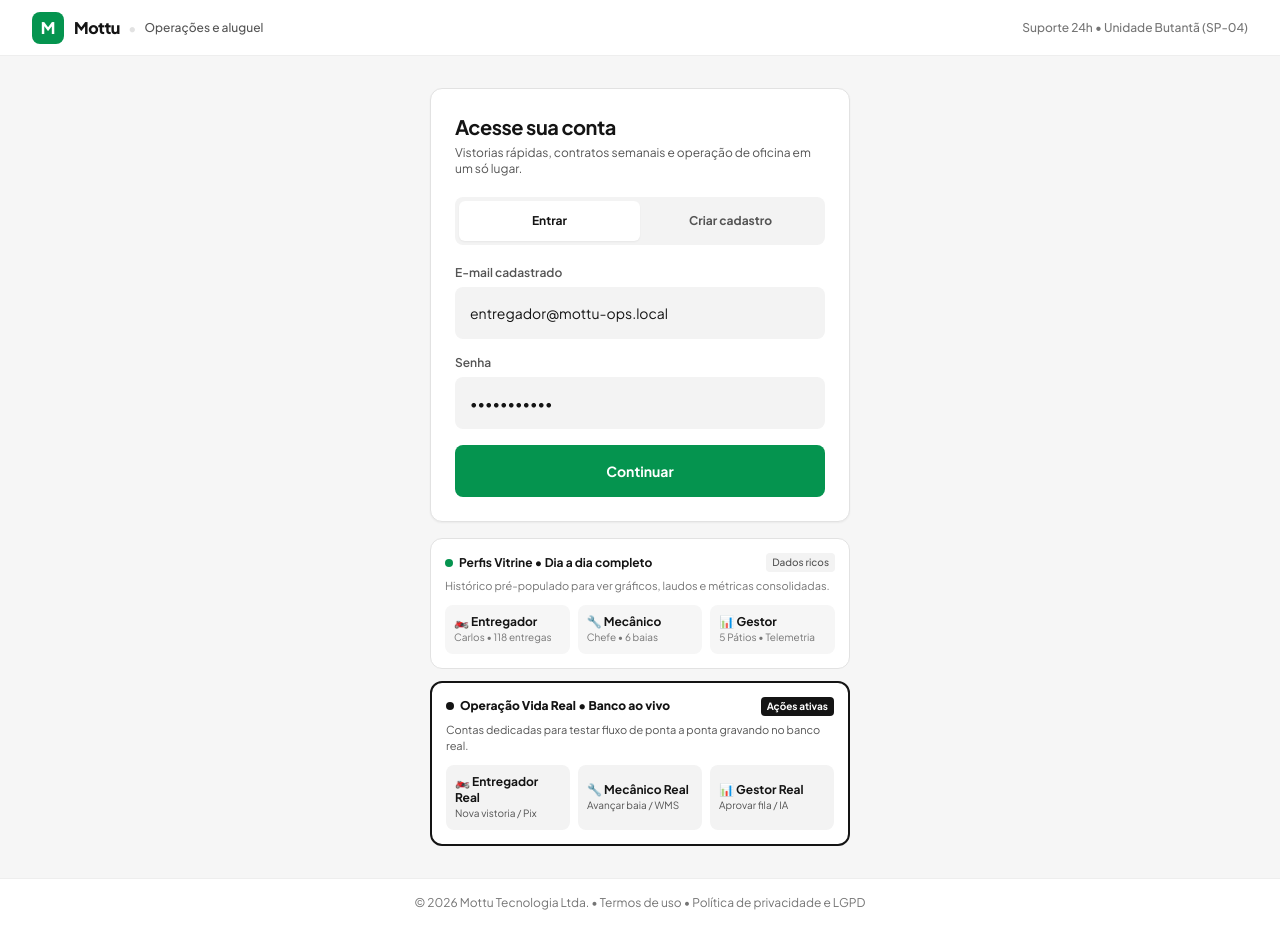
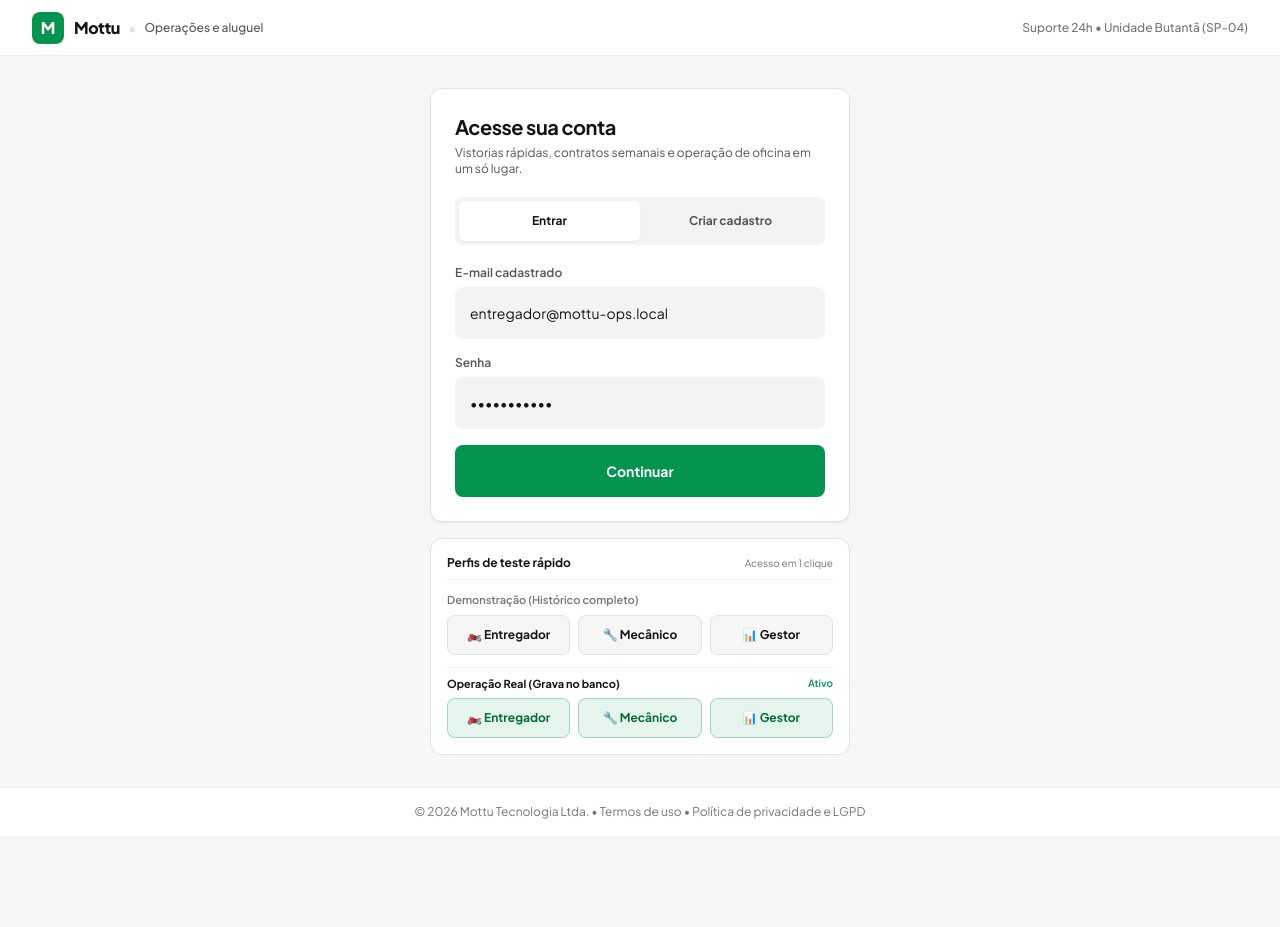
Before and after one commit to RobsonMendes37/mottu-smart, an Angular app in the folder apps/web-app/: page /login in a window 1280 px wide. After the commit the page ends 836 px from the top, so only its background shows below. Built offline with nearby package versions, Linux system fonts and the light colour scheme.

Commit message:
refactor(ui): streamline login profiles selector and remove verbose ai buzzwords

```diff
--- a/apps/web-app/src/app/features/auth/login.component.html
+++ b/apps/web-app/src/app/features/auth/login.component.html
@@ -258,95 +258,83 @@
         }
       </section>
 
-      <!-- Quick Profile Access (Two Distinct Mode Bars) -->
+      <!-- Quick Profile Access (Clean & Direct) -->
       @if (publicDemoMode()) {
-        <div class="space-y-3">
-          <!-- BARRA 1: Perfis Vitrine ("Dia a Dia Perfeito" / Demonstrativo Rico) -->
-          <section class="bg-white border border-[#E2E2E2] rounded-lg p-3.5 shadow-xs">
-            <div class="flex items-center justify-between mb-1.5">
-              <div class="flex items-center gap-1.5">
-                <span class="w-2 h-2 rounded-full bg-[#05944F]"></span>
-                <span class="text-xs font-bold text-[#141414]">Perfis Vitrine • Dia a dia completo</span>
-              </div>
-              <span class="text-[10px] px-1.5 py-0.5 rounded bg-[#F3F3F3] text-[#545454] font-medium">Dados ricos</span>
-            </div>
-            <p class="text-[11px] text-[#757575] mb-2.5">
-              Histórico pré-populado para ver gráficos, laudos e métricas consolidadas.
-            </p>
+        <section class="bg-white border border-[#E2E2E2] rounded-lg p-4 shadow-xs space-y-3">
+          <div class="flex items-center justify-between pb-2 border-b border-[#F0F0F0]">
+            <span class="text-xs font-bold text-[#141414]">Perfis de teste rápido</span>
+            <span class="text-[10px] text-[#757575]">Acesso em 1 clique</span>
+          </div>
+
+          <!-- Linha 1: Perfis com dados prontos -->
+          <div>
+            <span class="text-[11px] font-semibold text-[#757575] block mb-1.5">
+              Demonstração (Histórico completo)
+            </span>
             <div class="grid grid-cols-3 gap-2">
               <button
                 type="button"
                 [disabled]="isLoading()"
                 (click)="onDemoLoginMode('VITRINE', 'RIDER')"
-                class="p-2 rounded-md bg-[#F6F6F6] hover:bg-[#EAEAEA] border border-transparent hover:border-[#141414] text-left transition-all group"
+                class="h-10 px-2 rounded-md bg-[#F6F6F6] hover:bg-[#EAEAEA] border border-[#E2E2E2] hover:border-[#141414] text-xs font-bold text-[#141414] transition-all flex items-center justify-center gap-1.5 disabled:opacity-50"
               >
-                <span class="block text-xs font-bold text-[#141414] group-hover:text-[#05944F]">🏍️ Entregador</span>
-                <span class="block text-[10px] text-[#757575] truncate">Carlos • 118 entregas</span>
+                <span>🏍️ Entregador</span>
               </button>
               <button
                 type="button"
                 [disabled]="isLoading()"
                 (click)="onDemoLoginMode('VITRINE', 'MECHANIC')"
-                class="p-2 rounded-md bg-[#F6F6F6] hover:bg-[#EAEAEA] border border-transparent hover:border-[#141414] text-left transition-all group"
+                class="h-10 px-2 rounded-md bg-[#F6F6F6] hover:bg-[#EAEAEA] border border-[#E2E2E2] hover:border-[#141414] text-xs font-bold text-[#141414] transition-all flex items-center justify-center gap-1.5 disabled:opacity-50"
               >
-                <span class="block text-xs font-bold text-[#141414] group-hover:text-[#05944F]">🔧 Mecânico</span>
-                <span class="block text-[10px] text-[#757575] truncate">Chefe • 6 baias</span>
+                <span>🔧 Mecânico</span>
               </button>
               <button
                 type="button"
                 [disabled]="isLoading()"
                 (click)="onDemoLoginMode('VITRINE', 'MANAGER')"
-                class="p-2 rounded-md bg-[#F6F6F6] hover:bg-[#EAEAEA] border border-transparent hover:border-[#141414] text-left transition-all group"
+                class="h-10 px-2 rounded-md bg-[#F6F6F6] hover:bg-[#EAEAEA] border border-[#E2E2E2] hover:border-[#141414] text-xs font-bold text-[#141414] transition-all flex items-center justify-center gap-1.5 disabled:opacity-50"
               >
-                <span class="block text-xs font-bold text-[#141414] group-hover:text-[#05944F]">📊 Gestor</span>
-                <span class="block text-[10px] text-[#757575] truncate">5 Pátios • Telemetria</span>
+                <span>📊 Gestor</span>
               </button>
             </div>
-          </section>
+          </div>
 
-          <!-- BARRA 2: Perfis de Operação Real ("Vida Real" / Salvar, Enviar, Aprovar, Pagar) -->
-          <section class="bg-white border-2 border-[#141414] rounded-lg p-3.5 shadow-xs">
+          <!-- Linha 2: Perfis de operação real -->
+          <div class="pt-2 border-t border-[#F0F0F0]">
             <div class="flex items-center justify-between mb-1.5">
-              <div class="flex items-center gap-1.5">
-                <span class="w-2 h-2 rounded-full bg-[#141414]"></span>
-                <span class="text-xs font-extrabold text-[#141414]">Operação Vida Real • Banco ao vivo</span>
-              </div>
-              <span class="text-[10px] px-1.5 py-0.5 rounded bg-[#141414] text-white font-bold">Ações ativas</span>
+              <span class="text-[11px] font-bold text-[#141414]">
+                Operação Real (Grava no banco)
+              </span>
+              <span class="text-[10px] font-semibold text-[#05944F]">Ativo</span>
             </div>
-            <p class="text-[11px] text-[#545454] mb-2.5">
-              Contas dedicadas para testar fluxo de ponta a ponta gravando no banco real.
-            </p>
             <div class="grid grid-cols-3 gap-2">
               <button
                 type="button"
                 [disabled]="isLoading()"
                 (click)="onDemoLoginMode('LIVE', 'RIDER')"
-                class="p-2 rounded-md bg-[#F3F3F3] hover:bg-[#E2E2E2] border border-transparent hover:border-[#05944F] text-left transition-all group"
+                class="h-10 px-2 rounded-md bg-[#05944F]/10 hover:bg-[#05944F]/20 border border-[#05944F]/30 hover:border-[#05944F] text-xs font-bold text-[#046C3A] transition-all flex items-center justify-center gap-1.5 disabled:opacity-50"
               >
-                <span class="block text-xs font-bold text-[#141414] group-hover:text-[#05944F]">🏍️ Entregador Real</span>
-                <span class="block text-[10px] text-[#545454] truncate">Nova vistoria / Pix</span>
+                <span>🏍️ Entregador</span>
               </button>
               <button
                 type="button"
                 [disabled]="isLoading()"
                 (click)="onDemoLoginMode('LIVE', 'MECHANIC')"
-                class="p-2 rounded-md bg-[#F3F3F3] hover:bg-[#E2E2E2] border border-transparent hover:border-[#05944F] text-left transition-all group"
+                class="h-10 px-2 rounded-md bg-[#05944F]/10 hover:bg-[#05944F]/20 border border-[#05944F]/30 hover:border-[#05944F] text-xs font-bold text-[#046C3A] transition-all flex items-center justify-center gap-1.5 disabled:opacity-50"
               >
-                <span class="block text-xs font-bold text-[#141414] group-hover:text-[#05944F]">🔧 Mecânico Real</span>
-                <span class="block text-[10px] text-[#545454] truncate">Avançar baia / WMS</span>
+                <span>🔧 Mecânico</span>
               </button>
               <button
                 type="button"
                 [disabled]="isLoading()"
                 (click)="onDemoLoginMode('LIVE', 'MANAGER')"
-                class="p-2 rounded-md bg-[#F3F3F3] hover:bg-[#E2E2E2] border border-transparent hover:border-[#05944F] text-left transition-all group"
+                class="h-10 px-2 rounded-md bg-[#05944F]/10 hover:bg-[#05944F]/20 border border-[#05944F]/30 hover:border-[#05944F] text-xs font-bold text-[#046C3A] transition-all flex items-center justify-center gap-1.5 disabled:opacity-50"
               >
-                <span class="block text-xs font-bold text-[#141414] group-hover:text-[#05944F]">📊 Gestor Real</span>
-                <span class="block text-[10px] text-[#545454] truncate">Aprovar fila / IA</span>
+                <span>📊 Gestor</span>
               </button>
             </div>
-          </section>
-        </div>
+          </div>
+        </section>
       }
     </div>
   </main>
--- a/apps/web-app/src/app/features/rider/pages/accident-wizard/accident-wizard.component.ts
+++ b/apps/web-app/src/app/features/rider/pages/accident-wizard/accident-wizard.component.ts
@@ -206,7 +206,7 @@ export class AccidentWizardComponent {
       }
 
       // 4. Create accident report
-      this.uploadStatusMessage.set('Registrando chamado e acionando IA...');
+      this.uploadStatusMessage.set('Registrando chamado e analisando fotos...');
       const idempotencyKey = generateUuid();
 
       const command: CreateAccidentReportCommand = {
--- a/apps/web-app/src/app/features/rider/state/rider.store.ts
+++ b/apps/web-app/src/app/features/rider/state/rider.store.ts
@@ -81,7 +81,7 @@ export class RiderStore {
   // Live Inspection Status State (Screen T04)
   readonly currentInspection = signal<RiderInspectionDetails | null>(null);
   readonly currentLiveStatus = signal<InspectionStatus | null>(null);
-  readonly liveStepLabel = signal<string>('Aguardando análise da IA...');
+  readonly liveStepLabel = signal<string>('Analisando fotos da vistoria...');
   readonly isStreamingSse = signal<boolean>(false);
 
   // Yards & Booking
--- a/apps/web-app/src/app/features/shared/account/staff-account.component.html
+++ b/apps/web-app/src/app/features/shared/account/staff-account.component.html
@@ -257,11 +257,11 @@
           class="bg-white border border-[#E2E2E2] hover:border-[#141414] hover:shadow-sm active:scale-[0.99] rounded-lg p-4 transition-all block cursor-pointer group"
         >
           <div class="flex items-center justify-between mb-2">
-            <span class="text-xs font-bold text-[#141414] group-hover:text-[#05944F] transition-colors">Indicadores & IA</span>
+            <span class="text-xs font-bold text-[#141414] group-hover:text-[#05944F] transition-colors">Indicadores & Relatórios</span>
             <span class="w-2 h-2 rounded-full bg-[#05944F]"></span>
           </div>
-          <p class="text-xs text-[#545454]">BI executivo, projeção BigQuery e alertas de reposição.</p>
-          <span class="inline-flex items-center text-[11px] font-semibold text-[#141414] mt-3 group-hover:underline">Abrir BI &rarr;</span>
+          <p class="text-xs text-[#545454]">Métricas da unidade, relatórios de frota e reposição.</p>
+          <span class="inline-flex items-center text-[11px] font-semibold text-[#141414] mt-3 group-hover:underline">Abrir painel &rarr;</span>
         </a>
 
         <a
```
Also changed, not shown: apps/web-app/src/app/features/manager/pages/t10-analytics/t10-analytics.component.html (+21 -24 lines), apps/web-app/src/app/features/manager/pages/t10-analytics/t10-analytics.component.ts (+12 -12 lines), 2 other files (tests, documents, lock files or other folders).
